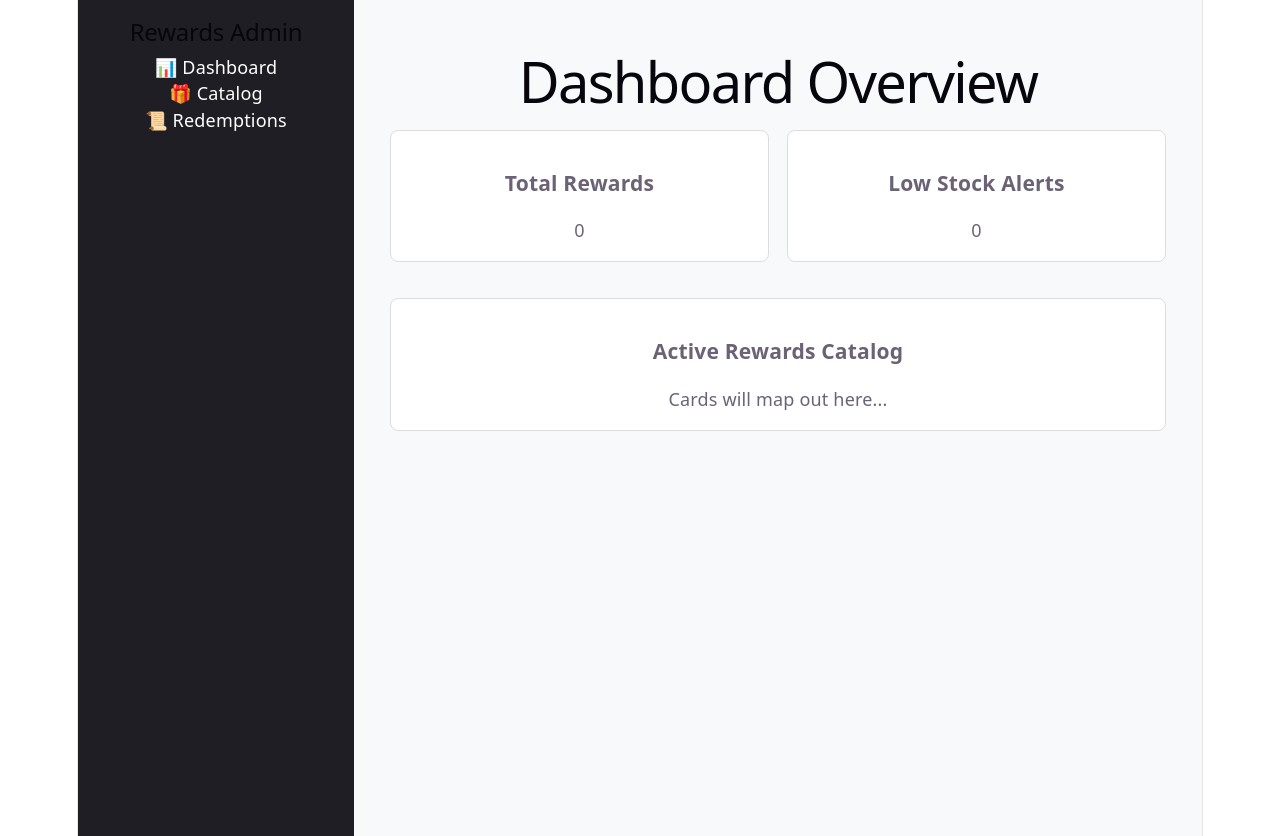
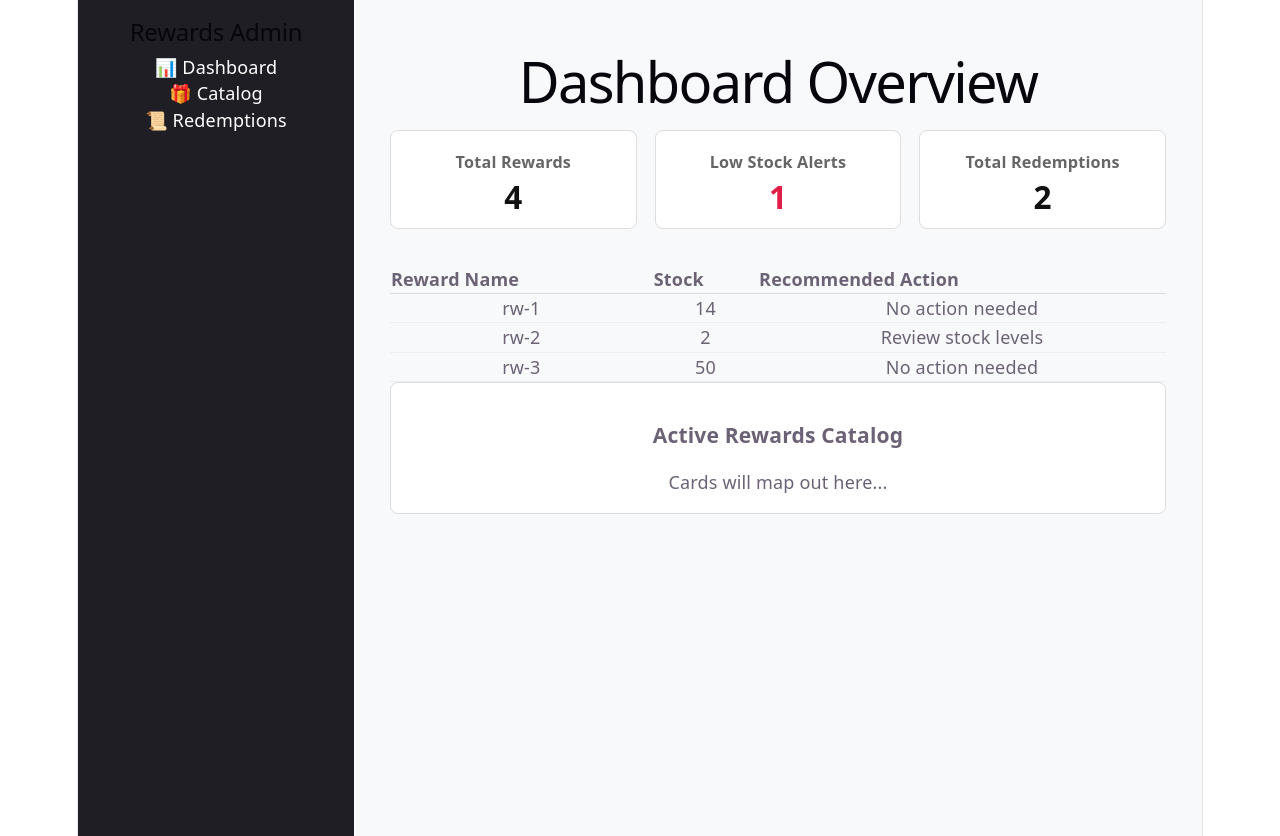
Before and after one commit to malopekamogelo63-collab/Dashboard, a React (Vite) app: page / in a window 1280 px wide. Built offline with nearby package versions, Linux system fonts and the light colour scheme.

Commit message:
feat: complete Day 2 dashboard foundation with dynamic reward table

```diff
--- a/src/components/Analytics.tsx
+++ b/src/components/Analytics.tsx
@@ -1,20 +1,77 @@
-{/*top scoreboard
-<div> acts as a wrapper that holds all individual data cards.
-display: 'flex', gap: '1rem': Uses CSS Flexbox to sit your metric cards perfectly side-by-side with a clean gap between them.
-flex: 1: Tells each individual card to grow equally so they share the top screen space perfectly. */}
+import { mockRewards } from '../data/mock-rewards';
+import { mockStock } from '../data/mock-stock';
+import { mockRedemptions } from '../data/mock-redemptions';
+
+const getRecommendedAction = (status: string) => {
+  switch (status) {
+    case 'healthy': return 'No action needed';
+    case 'low_stock': return 'Review stock levels';
+    case 'out_of_stock': return 'Restock or hide reward';
+    case 'config_issue': return 'Check reward setup';
+    default: return 'Monitor';
+  }
+};
 
 export default function Analytics() {
+  // 1. Count the total items in your mock arrays
+  const totalRewards = mockRewards.length;
+  const totalRedemptions = mockRedemptions.length;
+
+  // 2. Filter the stock array to find items where quantity has reached the ,minimum stock threshold
+const lowStockAlerts = mockStock.filter(item => item.currentStock <= item.minStockThreshold).length;
+
+
   return (
+    <>
+      <div style={{ display: 'flex', gap: '1rem', marginBottom: '2rem' }}>
+        {/* Total Rewards Card */}
+        <div style={{ padding: '1rem', background: '#fff', border: '1px solid #ddd', borderRadius: '8px', flex: 1 }}>
+          <h3 style={{ margin: 0, color: '#666', fontSize: '0.9rem' }}>Total Rewards</h3>
+          <p style={{ margin: '0.5rem 0 0 0', fontSize: '1.75rem', fontWeight: 'bold', color: '#111' }}>
+            {totalRewards}
+          </p>
+        </div>
 
-    <div style={{ display: 'flex', gap: '1rem', marginBottom: '2rem' }}>
-      <div style={{ padding: '1rem', background: '#fff', border: '1px solid #ddd', borderRadius: '8px', flex: 1 }}>
-        <h3>Total Rewards</h3>
-        <p>0</p>
+        {/* Low Stock Card */}
+        <div style={{ padding: '1rem', background: '#fff', border: '1px solid #ddd', borderRadius: '8px', flex: 1 }}>
+          <h3 style={{ margin: 0, color: '#666', fontSize: '0.9rem' }}>Low Stock Alerts</h3>
+          <p style={{ margin: '0.5rem 0 0 0', fontSize: '1.75rem', fontWeight: 'bold', color: '#e11d48' }}>
+            {lowStockAlerts}
+          </p>
+        </div>
+
+        {/* Total Redemptions Card */}
+        <div style={{ padding: '1rem', background: '#fff', border: '1px solid #ddd', borderRadius: '8px', flex: 1 }}>
+          <h3 style={{ margin: 0, color: '#666', fontSize: '0.9rem' }}>Total Redemptions</h3>
+          <p style={{ margin: '0.5rem 0 0 0', fontSize: '1.75rem', fontWeight: 'bold', color: '#111' }}>
+            {totalRedemptions}
+          </p>
+        </div>
       </div>
-      <div style={{ padding: '1rem', background: '#fff', border: '1px solid #ddd', borderRadius: '8px', flex: 1 }}>
-        <h3>Low Stock Alerts</h3>
-        <p>0</p>
-      </div>
-    </div>
+
+      {/* Reward Health Table */}
+      <table style={{ width: '100%', borderCollapse: 'collapse', marginTop: '1rem' }}>
+        <thead>
+          <tr style={{ textAlign: 'left', borderBottom: '1px solid #ddd' }}>
+            <th>Reward Name</th>
+            <th>Stock</th>
+            <th>Recommended Action</th>
+          </tr>
+        </thead>
+        <tbody>
+          {mockStock.map((item) => (
+            <tr key={item.rewardId} style={{ borderBottom: '1px solid #eee' }}>
+              <td>{item.rewardId}</td>
+              <td>{item.currentStock}</td>
+              <td>
+                {getRecommendedAction(
+                  item.currentStock <= item.minStockThreshold ? 'low_stock' : 'healthy'
+                )}
+              </td>
+            </tr>
+          ))}
+        </tbody>
+      </table>
+    </>
   );
 }
--- a/src/data/mock-redemptions.ts
+++ b/src/data/mock-redemptions.ts
@@ -1,4 +1,4 @@
-import { RedemptionRecord } from '../types';
+import type { RedemptionRecord } from '../types';
 
 export const mockRedemptions: RedemptionRecord[] = [
   {
--- a/src/data/mock-rewards.ts
+++ b/src/data/mock-rewards.ts
@@ -1,4 +1,4 @@
-import { Reward } from '../types';
+import type { Reward } from '../types';
 
 export const mockRewards: Reward[] = [
   {
--- a/src/data/mock-stock.ts
+++ b/src/data/mock-stock.ts
@@ -1,4 +1,4 @@
-import { StockStatus } from '../types';
+import type { StockStatus } from '../types';
 {/* This will trigger a low-stock alert!*/}
 export const mockStock: StockStatus[] = [
   { rewardId: 'rw-1', currentStock: 14, minStockThreshold: 5 },
```
